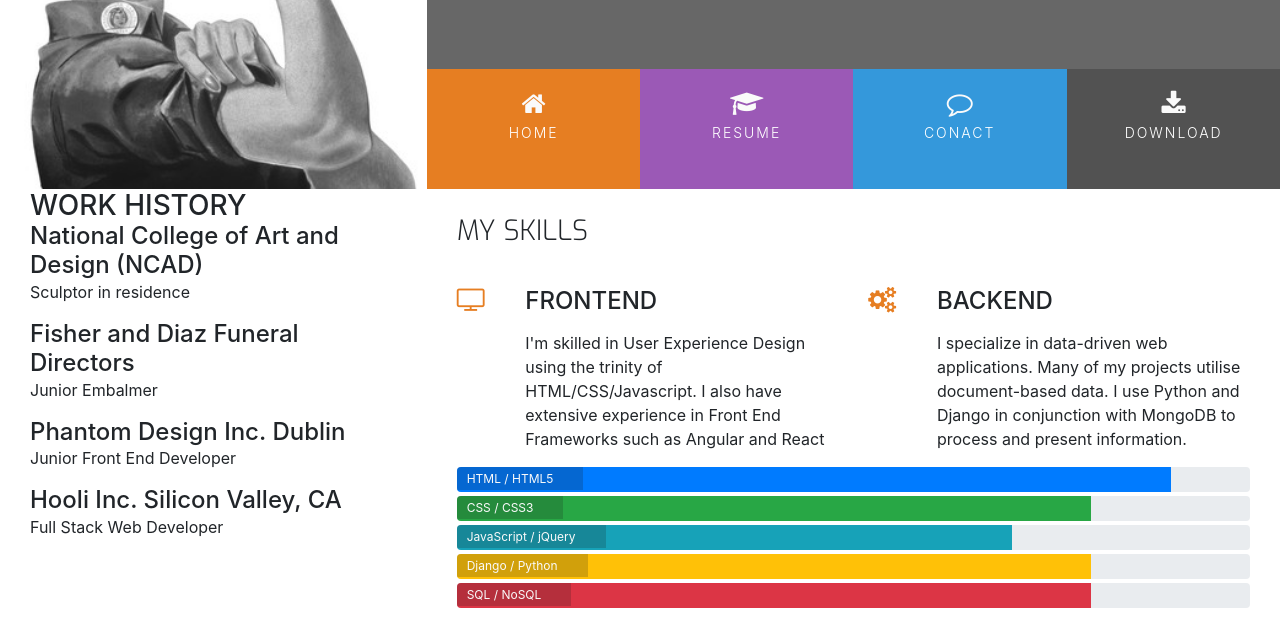
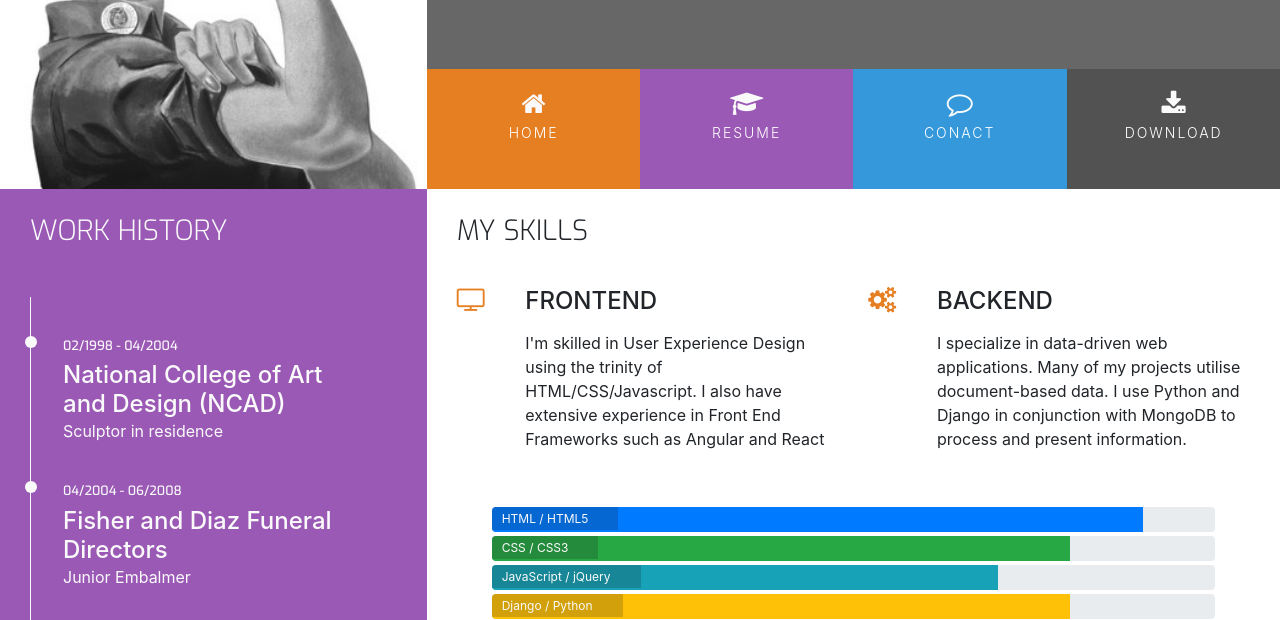
Before and after one commit to dylankane/Reume, a plain HTML site: page resume.html in a window 1280 px wide. Shown: the part 180-800 px from the top of the page. Drawn offline with nearby package versions, Linux system fonts and the light colour scheme.

Commit message:
Style the work time line section in style.css

```diff
--- a/assets/css/style.css
+++ b/assets/css/style.css
@@ -30,6 +30,9 @@
     background-color: #525252;
 }
 
+.bg-color-work-history {
+    background-color: #9b59b6;
+}
 
 
 /*------------------Special paddings/margins/text*/
@@ -65,6 +68,7 @@ h4 {
     float: none;
 }
 
+.history-heading,
 .section-heading {
     font-family: "Exo", sans-serif;
     font-weight: 300;
@@ -281,3 +285,55 @@ footer {
     color: #fafafa;
     background-color: rgba(25, 25, 25, 0.2);
 }
+
+.progress-section {
+    margin: 40px 20px;
+}
+
+/*------------------work history*/
+
+.history-heading {
+    color: #fafafa;
+    margin-bottom: 50px;
+}
+
+.time-line-item {
+    padding: 4em 2em 0em 2em;
+    position: relative;
+    color: #fafafa;
+    border-left: 1px solid;
+}
+
+.time-line-item p {
+    padding: 0;
+    margin: 0;
+}
+
+.time-line-item:before {
+    content: attr(data-dates);
+    position: absolute;
+    left: 2.5em;
+    top: 3em;
+    display: block;
+    font-family: "Exo", sans-serif;
+    font-weight: 500;
+    font-size: 0.8em;
+    padding: 0;
+    margin: 0;
+}
+
+.time-line-item:after {
+    width: 12px;
+    height: 12px;
+    display: block;
+    top: 2.4em;
+    position: absolute;
+    left: -6px;
+    border-radius: 12px;
+    content: "";
+    background: #fafafa;
+}
+
+.history-items {
+    margin-bottom: 30px;
+}
```
